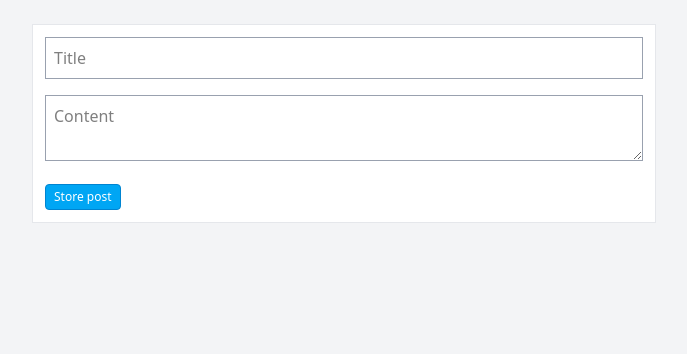
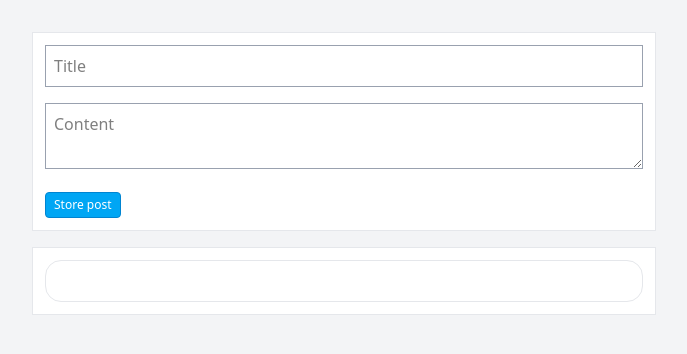
Before and after one commit to DMITRII1548/react_lessons, a React (Vite) app: page / in a window 1280 px wide. Both pictures are taken after a click on the button "Store post". Shown: the top 354 px of the page, without its empty margins (296-983 px from the left). Built offline with nearby package versions, Linux system fonts and the light colour scheme.

Commit message:
Add reseting post

```diff
--- a/src/App.jsx
+++ b/src/App.jsx
@@ -19,16 +19,20 @@ function App() {
 
         setPosts([...posts, post])
 
-        console.log(posts)
+        setPost({
+            title: '',
+            content: ''
+        })
     }
 
     return (
         <div className="min-h-screen bg-gray-100 p-4">
-            <div className="bg-white w-1/2 border border-gray-200 my-2 p-3 mx-auto">
+            <div className="bg-white w-1/2 border border-gray-200 my-4 p-3 mx-auto">
                 <div>
                     <div className="mb-4">
                         <input
                             onChange={(e) => handlePost(e)}
+                            value={post.title}
                             name="title"
                             className="border border-gray-400 p-2 w-full"
                             type="text"
@@ -37,6 +41,7 @@ function App() {
                     <div className="mb-4">
                         <textarea
                             onChange={(e) => handlePost(e)}
+                            value={post.content}
                             name="content"
                             className="border border-gray-400 p-2 w-full"
                             type="text"
@@ -49,8 +54,17 @@ function App() {
                     >Store post</button>
                 </div>
             </div>
-
-
+            <div className="flex flex-col gap-3 bg-white w-1/2 border border-gray-200 my-2 p-3 mx-auto">
+                {posts.map((p, index) => (
+                    <div key={index} className="border border-gray-200 rounded-2xl p-4">
+                        <h2 className="mb-2 text-lg font-bold">{p.title}</h2>
+                        <p>
+                            {p.content}
+                        </p>
+                    </div>
+                    )
+                )}
+            </div>
         </div>
     )
 }
```
